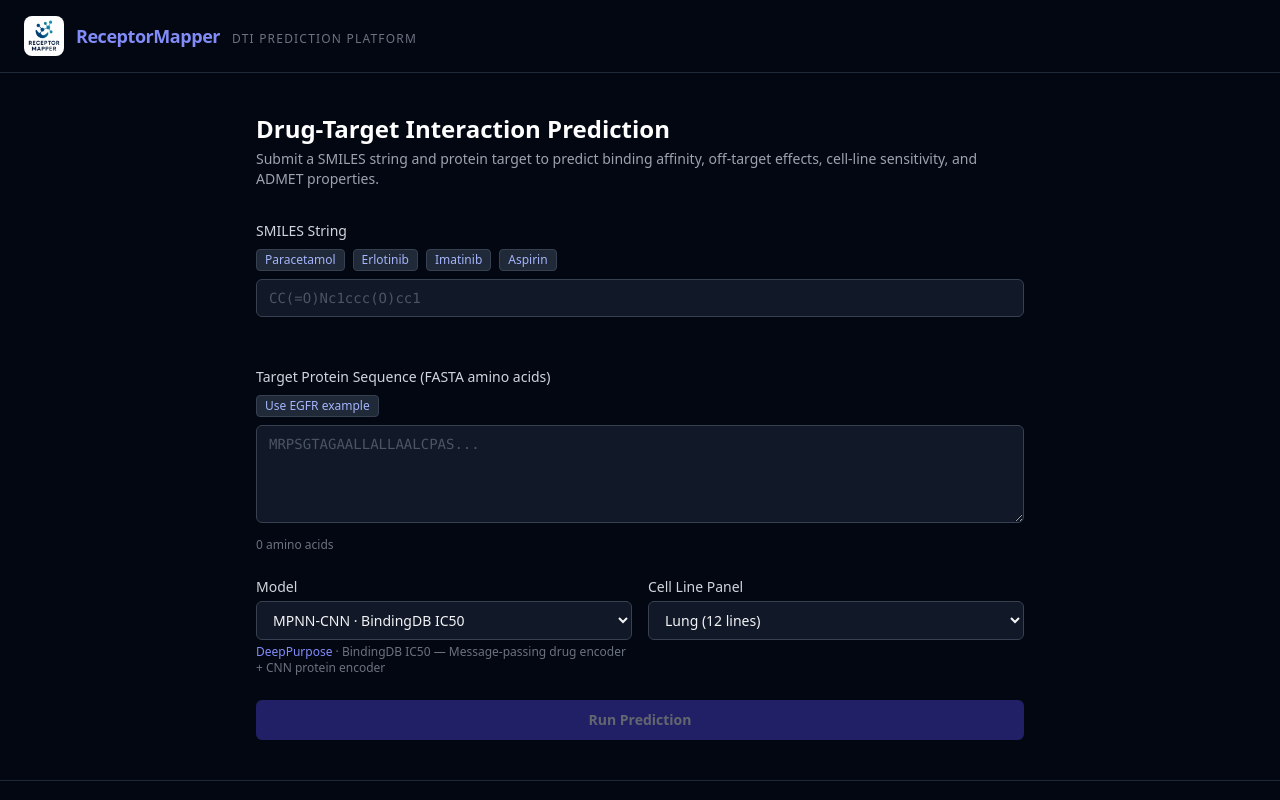
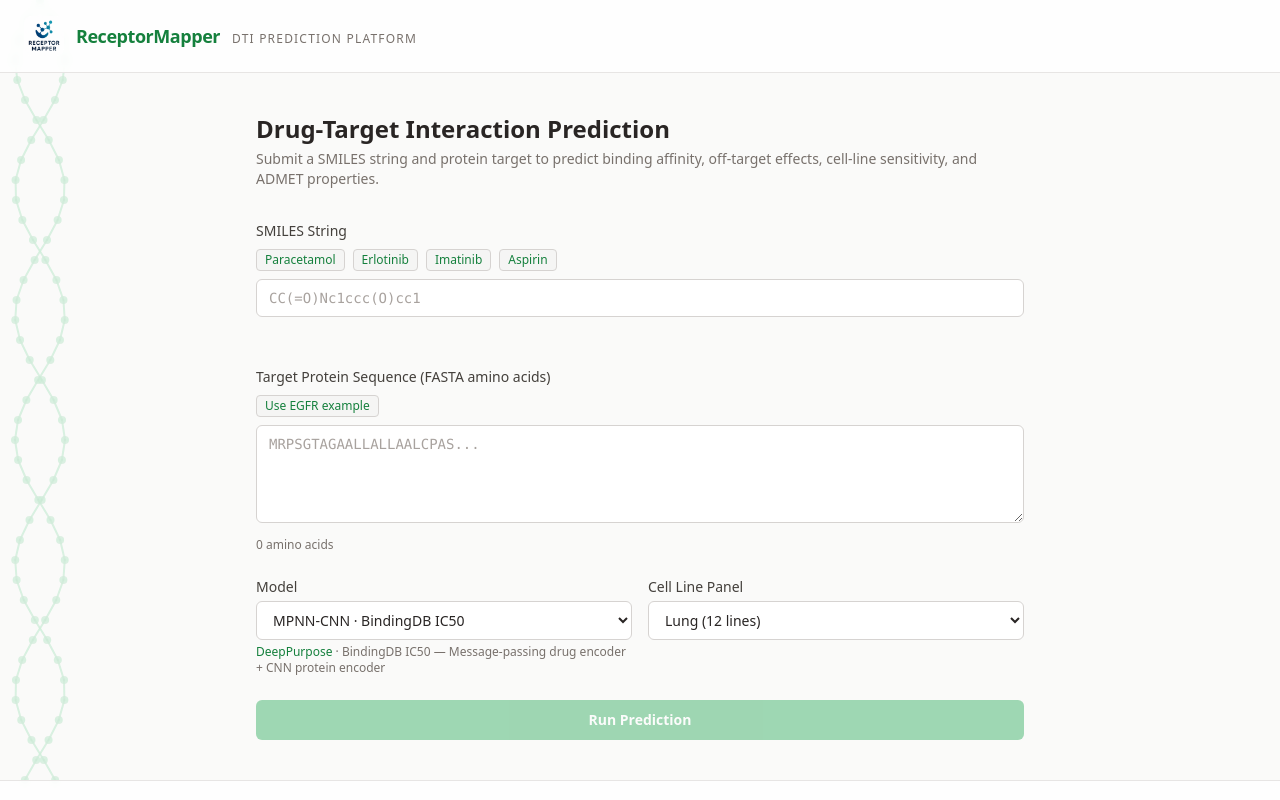
Before and after one commit to BS14/receptormapper, a Next.js app in the folder frontend/: page / in a window 1280 px wide. Shown: the top 800 px of the page. Built offline with nearby package versions, Linux system fonts and the light colour scheme.

Commit message:
feat: add DNAHelix component and update color scheme to stone palette
Co-authored-by: Binaya Sharma <31805054+BS14@users.noreply.github.com>

```diff
--- a/frontend/app/layout.tsx
+++ b/frontend/app/layout.tsx
@@ -1,6 +1,7 @@
 import type { Metadata } from "next";
 import Image from "next/image";
 import "./globals.css";
+import DNAHelix from "@/components/DNAHelix";
 
 export const metadata: Metadata = {
   title: "ReceptorMapper",
@@ -11,15 +12,19 @@ const quotes = [
   "The good physician treats the disease; the great physician treats the patient who has the disease. — William Osler",
   "Medicine is a science of uncertainty and an art of probability. — William Osler",
   "The art of medicine consists of amusing the patient while nature cures the disease. — Voltaire",
+  "Wherever the art of medicine is loved, there is also a love of humanity. — Hippocrates",
+  "Science and everyday life cannot and should not be separated. — Rosalind Franklin",
 ];
 
 export default function RootLayout({ children }: { children: React.ReactNode }) {
   const randomQuote = quotes[Math.floor(Math.random() * quotes.length)];
 
   return (
-    <html lang="en" className="bg-gray-950">
-      <body className="min-h-screen bg-gray-950 text-gray-100 antialiased flex flex-col">
-        <header className="border-b border-gray-800 px-6 py-4">
+    <html lang="en" className="bg-stone-50">
+      <body className="min-h-screen bg-stone-50 text-stone-800 antialiased flex flex-col relative">
+        <DNAHelix />
+
+        <header className="border-b border-stone-200 px-6 py-4 bg-white/80 backdrop-blur-sm relative z-10">
           <div className="flex items-center gap-3">
             <Image
               src="/logo.png"
@@ -29,19 +34,19 @@ export default function RootLayout({ children }: { children: React.ReactNode })
               className="rounded-lg"
             />
             <div className="flex items-baseline gap-3">
-              <span className="text-lg font-semibold tracking-tight text-indigo-400">
+              <span className="text-lg font-semibold tracking-tight text-green-700">
                 ReceptorMapper
               </span>
-              <span className="text-xs text-gray-500 uppercase tracking-widest">
+              <span className="text-xs text-stone-500 uppercase tracking-widest">
                 DTI Prediction Platform
               </span>
             </div>
           </div>
         </header>
 
-        <main className="mx-auto max-w-6xl px-6 py-10 flex-1">{children}</main>
+        <main className="mx-auto max-w-6xl px-6 py-10 flex-1 relative z-10">{children}</main>
 
-        <footer className="border-t border-gray-800 px-6 py-8 mt-auto">
+        <footer className="border-t border-stone-200 px-6 py-8 mt-auto bg-white/80 backdrop-blur-sm relative z-10">
           <div className="max-w-6xl mx-auto">
             <div className="flex flex-col items-center gap-6 text-center">
               <div className="flex items-center gap-3">
@@ -52,20 +57,20 @@ export default function RootLayout({ children }: { children: React.ReactNode })
                   height={32}
                   className="rounded-lg opacity-80"
                 />
-                <span className="text-sm font-medium text-gray-400">ReceptorMapper</span>
+                <span className="text-sm font-medium text-stone-600">ReceptorMapper</span>
               </div>
 
-              <blockquote className="max-w-xl text-sm italic text-gray-500 leading-relaxed">
+              <blockquote className="max-w-xl text-sm italic text-stone-500 leading-relaxed">
                 &ldquo;{randomQuote}&rdquo;
               </blockquote>
 
-              <div className="flex flex-col items-center gap-2 text-xs text-gray-500">
+              <div className="flex flex-col items-center gap-2 text-xs text-stone-500">
                 <p>
                   Made with{" "}
-                  <span className="text-red-400">&#10084;</span>
+                  <span className="text-red-500">&#10084;</span>
                   {" "}in Nepal
                 </p>
-                <p className="text-gray-600">
+                <p className="text-stone-400">
                   &copy; {new Date().getFullYear()} ReceptorMapper. Advancing drug discovery through AI.
                 </p>
               </div>
--- a/frontend/app/page.tsx
+++ b/frontend/app/page.tsx
@@ -75,8 +75,8 @@ export default function HomePage() {
   return (
     <div className="max-w-3xl mx-auto space-y-8">
       <div>
-        <h1 className="text-2xl font-bold text-white">Drug-Target Interaction Prediction</h1>
-        <p className="mt-1 text-sm text-gray-400">
+        <h1 className="text-2xl font-bold text-stone-800">Drug-Target Interaction Prediction</h1>
+        <p className="mt-1 text-sm text-stone-500">
           Submit a SMILES string and protein target to predict binding affinity,
           off-target effects, cell-line sensitivity, and ADMET properties.
         </p>
@@ -84,7 +84,7 @@ export default function HomePage() {
 
       <form onSubmit={handleSubmit} className="space-y-6">
         <div className="space-y-2">
-          <label className="block text-sm font-medium text-gray-300">
+          <label className="block text-sm font-medium text-stone-700">
             SMILES String
           </label>
           <div className="flex flex-wrap gap-2 mb-2">
@@ -93,7 +93,7 @@ export default function HomePage() {
                 key={ex.label}
                 type="button"
                 onClick={() => setSmiles(ex.value)}
-                className="px-2 py-0.5 text-xs rounded bg-gray-800 text-indigo-300 hover:bg-gray-700 border border-gray-700"
+                className="px-2 py-0.5 text-xs rounded bg-stone-100 text-green-700 hover:bg-stone-200 border border-stone-300"
               >
                 {ex.label}
               </button>
@@ -103,13 +103,13 @@ export default function HomePage() {
         </div>
 
         <div className="space-y-2">
-          <label className="block text-sm font-medium text-gray-300">
+          <label className="block text-sm font-medium text-stone-700">
             Target Protein Sequence (FASTA amino acids)
           </label>
           <button
             type="button"
             onClick={() => setTarget(EXAMPLE_TARGET)}
-            className="px-2 py-0.5 text-xs rounded bg-gray-800 text-indigo-300 hover:bg-gray-700 border border-gray-700 mb-2"
+            className="px-2 py-0.5 text-xs rounded bg-stone-100 text-green-700 hover:bg-stone-200 border border-stone-300 mb-2"
           >
             Use EGFR example
           </button>
@@ -118,23 +118,23 @@ export default function HomePage() {
             onChange={(e) => setTarget(e.target.value)}
             rows={4}
             placeholder="MRPSGTAGAALLALLAALCPAS..."
-            className="w-full rounded-md bg-gray-900 border border-gray-700 px-3 py-2 text-sm text-gray-100 font-mono placeholder-gray-600 focus:outline-none focus:border-indigo-500"
+            className="w-full rounded-md bg-white border border-stone-300 px-3 py-2 text-sm text-stone-800 font-mono placeholder-stone-400 focus:outline-none focus:border-green-500 focus:ring-1 focus:ring-green-500"
           />
-          <p className="text-xs text-gray-500">
+          <p className="text-xs text-stone-500">
             {target.length} amino acids
             {target.length > 0 && target.length < 20 && (
-              <span className="text-yellow-500 ml-2">— minimum 20 required</span>
+              <span className="text-yellow-600 ml-2">— minimum 20 required</span>
             )}
           </p>
         </div>
 
         <div className="grid grid-cols-2 gap-4">
           <div className="space-y-1">
-            <label className="block text-sm font-medium text-gray-300">Model</label>
+            <label className="block text-sm font-medium text-stone-700">Model</label>
             <select
               value={model}
               onChange={(e) => setModel(e.target.value)}
-              className="w-full rounded-md bg-gray-900 border border-gray-700 px-3 py-2 text-sm text-gray-100 focus:outline-none focus:border-indigo-500"
+              className="w-full rounded-md bg-white border border-stone-300 px-3 py-2 text-sm text-stone-800 focus:outline-none focus:border-green-500 focus:ring-1 focus:ring-green-500"
             >
               <optgroup label="── DeepPurpose ─────────">
                 <option value="MPNN_CNN_BindingDB_IC50">MPNN-CNN · BindingDB IC50</option>
@@ -144,19 +144,19 @@ export default function HomePage() {
               </optgroup>
             </select>
             {MODEL_INFO[model] && (
-              <p className="text-xs text-gray-500 mt-1">
-                <span className="text-indigo-400 font-medium">{MODEL_INFO[model].framework}</span>
+              <p className="text-xs text-stone-500 mt-1">
+                <span className="text-green-700 font-medium">{MODEL_INFO[model].framework}</span>
                 {" · "}{MODEL_INFO[model].dataset}
                 {" — "}{MODEL_INFO[model].note}
               </p>
             )}
           </div>
           <div className="space-y-1">
-            <label className="block text-sm font-medium text-gray-300">Cell Line Panel</label>
+            <label className="block text-sm font-medium text-stone-700">Cell Line Panel</label>
             <select
               value={panel}
               onChange={(e) => setPanel(e.target.value)}
-              className="w-full rounded-md bg-gray-900 border border-gray-700 px-3 py-2 text-sm text-gray-100 focus:outline-none focus:border-indigo-500"
+              className="w-full rounded-md bg-white border border-stone-300 px-3 py-2 text-sm text-stone-800 focus:outline-none focus:border-green-500 focus:ring-1 focus:ring-green-500"
             >
               <optgroup label="── Cancer ──────────────">
                 <option value="lung">Lung (12 lines)</option>
@@ -181,7 +181,7 @@ export default function HomePage() {
         </div>
 
         {error && (
-          <p className="text-sm text-red-400 bg-red-950 border border-red-800 rounded px-3 py-2">
+          <p className="text-sm text-red-600 bg-red-50 border border-red-200 rounded px-3 py-2">
             {error}
           </p>
         )}
@@ -189,7 +189,7 @@ export default function HomePage() {
         <button
           type="submit"
           disabled={loading || !smiles || !target}
-          className="w-full py-2.5 rounded-md bg-indigo-600 hover:bg-indigo-500 disabled:opacity-40 disabled:cursor-not-allowed text-sm font-semibold transition-colors"
+          className="w-full py-2.5 rounded-md bg-green-600 hover:bg-green-500 disabled:opacity-40 disabled:cursor-not-allowed text-sm font-semibold text-white transition-colors"
         >
           {loading ? "Submitting..." : "Run Prediction"}
         </button>
--- a/frontend/components/CellLineSensitivityGrid.tsx
+++ b/frontend/components/CellLineSensitivityGrid.tsx
@@ -12,52 +12,52 @@ export default function CellLineSensitivityGrid({ entries }: Props) {
   const maxIc50 = Math.max(...data.map((d) => d.ic50));
 
   return (
-    <div className="rounded-lg border border-gray-800 bg-gray-900 p-5 space-y-4">
+    <div className="rounded-lg border border-stone-200 bg-white p-5 space-y-4 shadow-sm">
       <div className="flex items-center justify-between">
-        <h2 className="text-sm font-semibold text-gray-300 uppercase tracking-wide">
+        <h2 className="text-sm font-semibold text-stone-600 uppercase tracking-wide">
           Cell Line Sensitivity
         </h2>
-        <span className="text-xs text-gray-500">IC50 (µM) — lower = more sensitive</span>
+        <span className="text-xs text-stone-500">IC50 (µM) — lower = more sensitive</span>
       </div>
 
       <ResponsiveContainer width="100%" height={220}>
         <BarChart data={data} margin={{ top: 4, right: 8, bottom: 40, left: 0 }}>
           <XAxis
             dataKey="name"
-            tick={{ fill: "#9ca3af", fontSize: 11 }}
+            tick={{ fill: "#57534e", fontSize: 11 }}
             angle={-40}
             textAnchor="end"
             interval={0}
           />
           <YAxis
-            tick={{ fill: "#9ca3af", fontSize: 11 }}
+            tick={{ fill: "#57534e", fontSize: 11 }}
             tickFormatter={(v) => v.toFixed(1)}
           />
           <Tooltip
-            contentStyle={{ background: "#111827", border: "1px solid #374151", borderRadius: 6 }}
-            labelStyle={{ color: "#e5e7eb" }}
+            contentStyle={{ background: "#ffffff", border: "1px solid #d6d3d1", borderRadius: 6 }}
+            labelStyle={{ color: "#292524" }}
             formatter={(v: number) => [`${v.toFixed(3)} µM`, "IC50"]}
           />
           <Bar dataKey="ic50" radius={[3, 3, 0, 0]}>
             {data.map((entry, i) => (
               <Cell
                 key={i}
-                fill={entry.ic50 < 1 ? "#6366f1" : entry.ic50 < 10 ? "#a78bfa" : "#4b5563"}
+                fill={entry.ic50 < 1 ? "#16a34a" : entry.ic50 < 10 ? "#4ade80" : "#a8a29e"}
               />
             ))}
           </Bar>
         </BarChart>
       </ResponsiveContainer>
 
-      <div className="flex gap-4 text-xs text-gray-500">
+      <div className="flex gap-4 text-xs text-stone-500">
         <span className="flex items-center gap-1.5">
-          <span className="w-3 h-3 rounded-sm bg-indigo-500 inline-block" /> &lt;1 µM (sensitive)
+          <span className="w-3 h-3 rounded-sm bg-green-600 inline-block" /> &lt;1 µM (sensitive)
         </span>
         <span className="flex items-center gap-1.5">
-          <span className="w-3 h-3 rounded-sm bg-violet-400 inline-block" /> 1–10 µM
+          <span className="w-3 h-3 rounded-sm bg-green-400 inline-block" /> 1–10 µM
         </span>
         <span className="flex items-center gap-1.5">
-          <span className="w-3 h-3 rounded-sm bg-gray-600 inline-block" /> &gt;10 µM (resistant)
+          <span className="w-3 h-3 rounded-sm bg-stone-400 inline-block" /> &gt;10 µM (resistant)
         </span>
       </div>
     </div>
--- /dev/null
+++ b/frontend/components/DNAHelix.tsx
@@ -0,0 +1,83 @@
+"use client";
+
+export default function DNAHelix() {
+  return (
+    <div className="fixed left-0 top-0 h-full w-20 pointer-events-none overflow-hidden opacity-20 z-0">
+      <svg
+        viewBox="0 0 80 800"
+        className="h-full w-full"
+        preserveAspectRatio="xMidYMid slice"
+      >
+        <defs>
+          <linearGradient id="dnaGradient" x1="0%" y1="0%" x2="0%" y2="100%">
+            <stop offset="0%" stopColor="#16a34a" stopOpacity="0.6" />
+            <stop offset="50%" stopColor="#22c55e" stopOpacity="0.8" />
+            <stop offset="100%" stopColor="#16a34a" stopOpacity="0.6" />
+          </linearGradient>
+        </defs>
+
+        {/* DNA Double Helix Pattern */}
+        {Array.from({ length: 40 }).map((_, i) => {
+          const y = i * 20;
+          const phase = i * 0.5;
+          const x1 = 40 + Math.sin(phase) * 25;
+          const x2 = 40 + Math.sin(phase + Math.PI) * 25;
+
+          return (
+            <g key={i}>
+              {/* Left strand node */}
+              <circle
+                cx={x1}
+                cy={y}
+                r="4"
+                fill="url(#dnaGradient)"
+              />
+              {/* Right strand node */}
+              <circle
+                cx={x2}
+                cy={y}
+                r="4"
+                fill="url(#dnaGradient)"
+              />
+              {/* Connecting base pair */}
+              {i % 2 === 0 && (
+                <line
+                  x1={x1}
+                  y1={y}
+                  x2={x2}
+                  y2={y}
+                  stroke="url(#dnaGradient)"
+                  strokeWidth="2"
+                  strokeLinecap="round"
+                />
+              )}
+              {/* Strand connections */}
+              {i > 0 && (
+                <>
+                  <line
+                    x1={40 + Math.sin((i - 1) * 0.5) * 25}
+                    y1={(i - 1) * 20}
+                    x2={x1}
+                    y2={y}
+                    stroke="url(#dnaGradient)"
+                    strokeWidth="2"
+                    strokeLinecap="round"
+                  />
+                  <line
+                    x1={40 + Math.sin((i - 1) * 0.5 + Math.PI) * 25}
+                    y1={(i - 1) * 20}
+                    x2={x2}
+                    y2={y}
+                    stroke="url(#dnaGradient)"
+                    strokeWidth="2"
+                    strokeLinecap="round"
+                  />
+                </>
+              )}
+            </g>
+          );
+        })}
+      </svg>
+    </div>
+  );
+}
--- a/frontend/components/OffTargetTable.tsx
+++ b/frontend/components/OffTargetTable.tsx
@@ -5,24 +5,24 @@ interface Props {
 }
 
 const RISK_BADGE: Record<string, string> = {
-  high: "bg-red-950 text-red-400 border border-red-800",
-  medium: "bg-yellow-950 text-yellow-400 border border-yellow-800",
-  low: "bg-gray-800 text-gray-400 border border-gray-700",
-  unknown: "bg-gray-800 text-gray-500 border border-gray-700",
+  high: "bg-red-50 text-red-700 border border-red-200",
+  medium: "bg-yellow-50 text-yellow-700 border border-yellow-200",
+  low: "bg-stone-100 text-stone-600 border border-stone-200",
+  unknown: "bg-stone-100 text-stone-500 border border-stone-200",
 };
 
 export default function OffTargetTable({ entries }: Props) {
   return (
-    <div className="rounded-lg border border-gray-800 bg-gray-900 overflow-hidden">
-      <div className="px-5 py-3 border-b border-gray-800">
-        <h2 className="text-sm font-semibold text-gray-300 uppercase tracking-wide">
+    <div className="rounded-lg border border-stone-200 bg-white overflow-hidden shadow-sm">
+      <div className="px-5 py-3 border-b border-stone-200 bg-stone-50">
+        <h2 className="text-sm font-semibold text-stone-600 uppercase tracking-wide">
           Off-Target Panel ({entries.length} proteins)
         </h2>
       </div>
       <div className="overflow-x-auto">
         <table className="w-full text-sm">
           <thead>
-            <tr className="text-xs text-gray-500 uppercase tracking-wide border-b border-gray-800">
+            <tr className="text-xs text-stone-500 uppercase tracking-wide border-b border-stone-200 bg-stone-50">
               <th className="text-left px-5 py-2">Protein</th>
               <th className="text-left px-5 py-2">Family</th>
               <th className="text-right px-5 py-2">pIC50</th>
@@ -30,12 +30,12 @@ export default function OffTargetTable({ entries }: Props) {
               <th className="text-center px-5 py-2">Flag</th>
             </tr>
           </thead>
-          <tbody className="divide-y divide-gray-800">
+          <tbody className="divide-y divide-stone-100">
             {entries.map((e) => (
-              <tr key={e.name} className="hover:bg-gray-800/50 transition-colors">
-                <td className="px-5 py-2 font-medium text-gray-200">{e.name}</td>
-                <td className="px-5 py-2 text-gray-500">{e.family}</td>
-                <td className="px-5 py-2 text-right font-mono text-gray-300">
+              <tr key={e.name} className="hover:bg-stone-50 transition-colors">
+                <td className="px-5 py-2 font-medium text-stone-800">{e.name}</td>
+                <td className="px-5 py-2 text-stone-500">{e.family}</td>
+                <td className="px-5 py-2 text-right font-mono text-stone-700">
                   {e.pic50.toFixed(2)}
                 </td>
                 <td className="px-5 py-2 text-center">
@@ -44,7 +44,7 @@ export default function OffTargetTable({ entries }: Props) {
                   </span>
                 </td>
                 <td className="px-5 py-2 text-center">
-                  {e.flag && <span className="text-red-400 text-xs font-bold">⚠</span>}
+                  {e.flag && <span className="text-red-600 text-xs font-bold">⚠</span>}
                 </td>
               </tr>
             ))}
--- a/frontend/components/SMILESInput.tsx
+++ b/frontend/components/SMILESInput.tsx
@@ -56,32 +56,32 @@ export default function SMILESInput({ value, onChange }: Props) {
         onChange={(e) => onChange(e.target.value)}
         placeholder="CC(=O)Nc1ccc(O)cc1"
         spellCheck={false}
-        className="w-full rounded-md bg-gray-900 border border-gray-700 px-3 py-2 text-sm text-gray-100 font-mono placeholder-gray-600 focus:outline-none focus:border-indigo-500"
+        className="w-full rounded-md bg-white border border-stone-300 px-3 py-2 text-sm text-stone-800 font-mono placeholder-stone-400 focus:outline-none focus:border-green-500 focus:ring-1 focus:ring-green-500"
       />
 
       {/* Name badge row */}
       <div className="h-5 flex items-center gap-2">
         {loading && (
-          <span className="text-xs text-gray-500 flex items-center gap-1">
-            <span className="inline-block w-3 h-3 rounded-full border border-gray-500 border-t-transparent animate-spin" />
+          <span className="text-xs text-stone-500 flex items-center gap-1">
+            <span className="inline-block w-3 h-3 rounded-full border border-stone-400 border-t-transparent animate-spin" />
             Looking up…
           </span>
         )}
 
         {!loading && info?.name && (
-          <span className="text-xs font-semibold text-indigo-300 bg-indigo-950 border border-indigo-800 rounded px-2 py-0.5">
+          <span className="text-xs font-semibold text-green-700 bg-green-50 border border-green-200 rounded px-2 py-0.5">
             {info.name}
           </span>
         )}
 
         {!loading && info?.iupac && (
-          <span className="text-xs text-gray-500 truncate max-w-xs" title={info.iupac}>
+          <span className="text-xs text-stone-500 truncate max-w-xs" title={info.iupac}>
             {info.iupac.length > 55 ? info.iupac.slice(0, 55) + "…" : info.iupac}
           </span>
         )}
 
         {!loading && info && !info.name && !info.iupac && value.length >= 3 && (
-          <span className="text-xs text-gray-600">Not in PubChem</span>
+          <span className="text-xs text-stone-400">Not in PubChem</span>
         )}
       </div>
     </div>
```
Also changed, not shown: frontend/app/results/[jobId]/page.tsx (+15 -15 lines), frontend/components/ADMETPanel.tsx (+16 -16 lines), frontend/components/BindingAffinityCard.tsx (+16 -16 lines), frontend/components/SubmissionInfoCard.tsx (+16 -16 lines).
